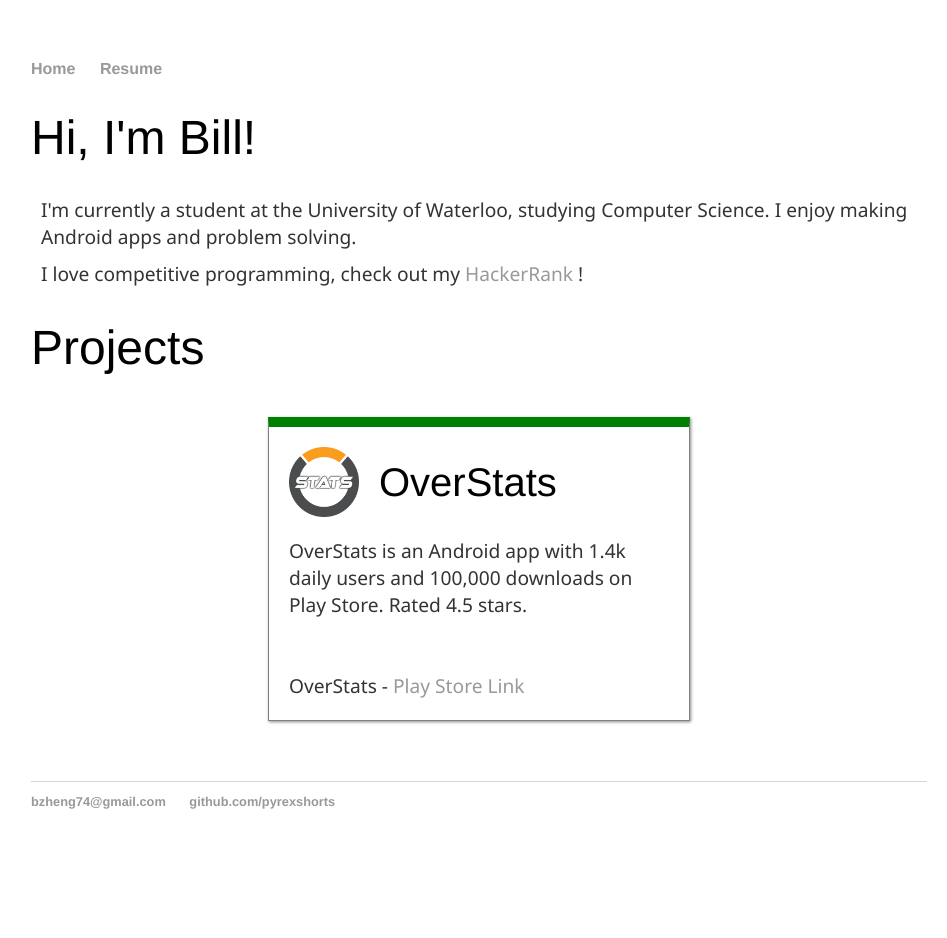
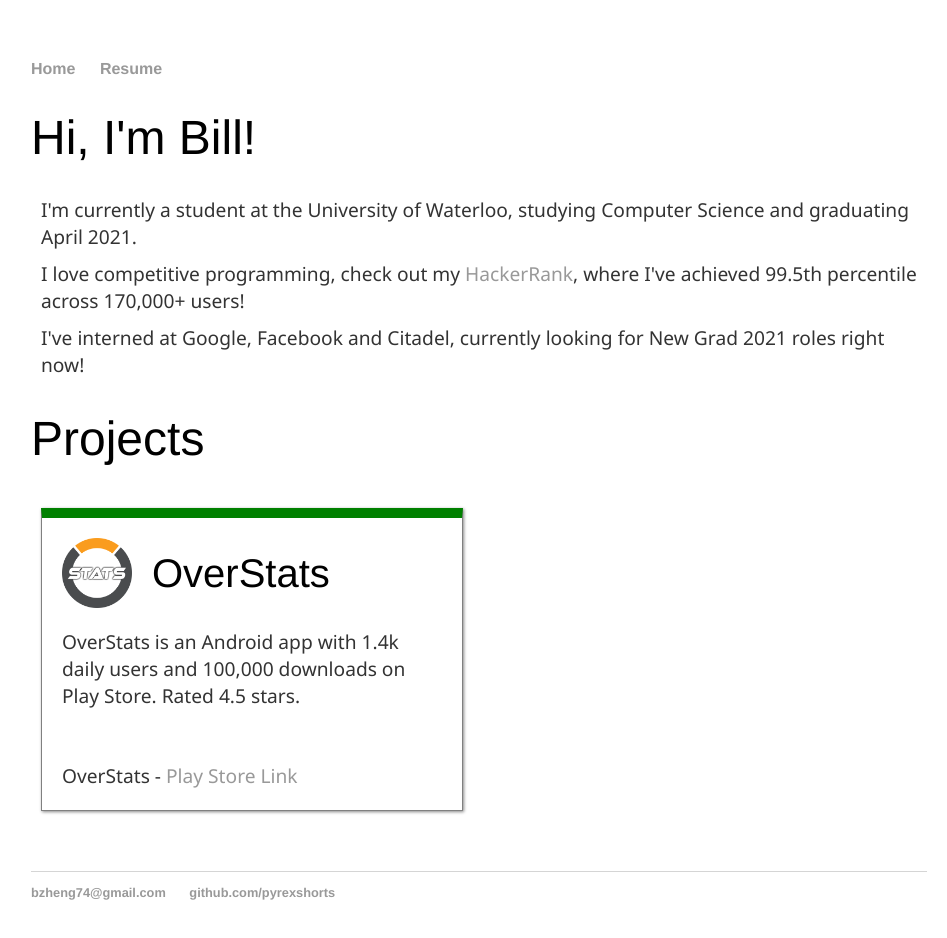
Before and after one commit to billzzheng/billzzheng.github.io, a plain HTML site: page index.html in a window 1280 px wide. Shown: the whole page, without its empty margins (161-1108 px from the left). Before the commit the page ends 869 px from the top, so only its background shows below. Drawn offline with Linux system fonts and the light colour scheme.

Commit message:
more updates

```diff
--- a/index.html
+++ b/index.html
@@ -18,8 +18,9 @@
 		<div class="container">
   		<div class="blurb">
     		<h1>Hi, I'm Bill!</h1>
-				<p> I'm currently a student at the University of Waterloo, studying Computer Science. I enjoy making Android apps and problem solving.</p>
-				<p> I love competitive programming, check out my <a href="https://www.hackerrank.com/profile/pyrexshorts">HackerRank </a> !</p>
+				<p> I'm currently a student at the University of Waterloo, studying Computer Science and graduating April 2021.</p>
+				<p> I love competitive programming, check out my <a href="https://www.hackerrank.com/profile/pyrexshorts">HackerRank</a>, where I've achieved 99.5th percentile across 170,000+ users!</p>
+				<p> I've interned at Google, Facebook and Citadel, currently looking for New Grad 2021 roles right now! </p>
 				<h1 id="projects">Projects</h1>
 				<div id="card_box">
 					<div class="card_small">
--- a/styles/style.css
+++ b/styles/style.css
@@ -101,7 +101,7 @@
 #card_box{
   font-family: calibri;
   box-sizing: border-box;
-  justify-content: center;
+  justify-content: left;
   display: flex;
   flex-wrap: wrap;
 }
```
